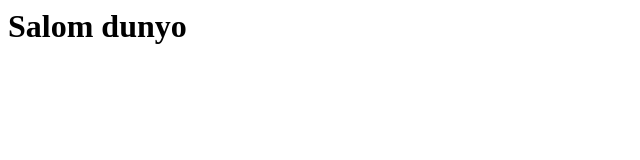
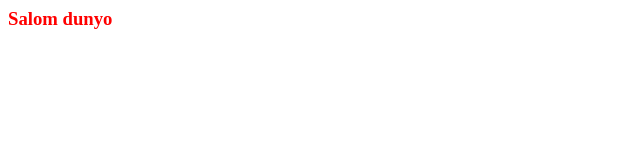
Before and after one commit to infiniteworkpoint/learning, a plain HTML site: page index.html in a window 1280 px wide. Shown: the whole page, without its empty margins (0-640 px from the left). Drawn offline with Linux system fonts and the light colour scheme.

Commit message:
h1-h3 ga o'zgardi va rangi qizilga o'zgartirildi. #1

```diff
--- a/index.html
+++ b/index.html
@@ -3,6 +3,6 @@
 		<title>Githubmi o'rganish</title>
 	</head>
 	<body>
-		<h1>Salom dunyo</h1>
+		<h3 style="color:red;">Salom dunyo</h3>
 	</body>
 </html>
```
